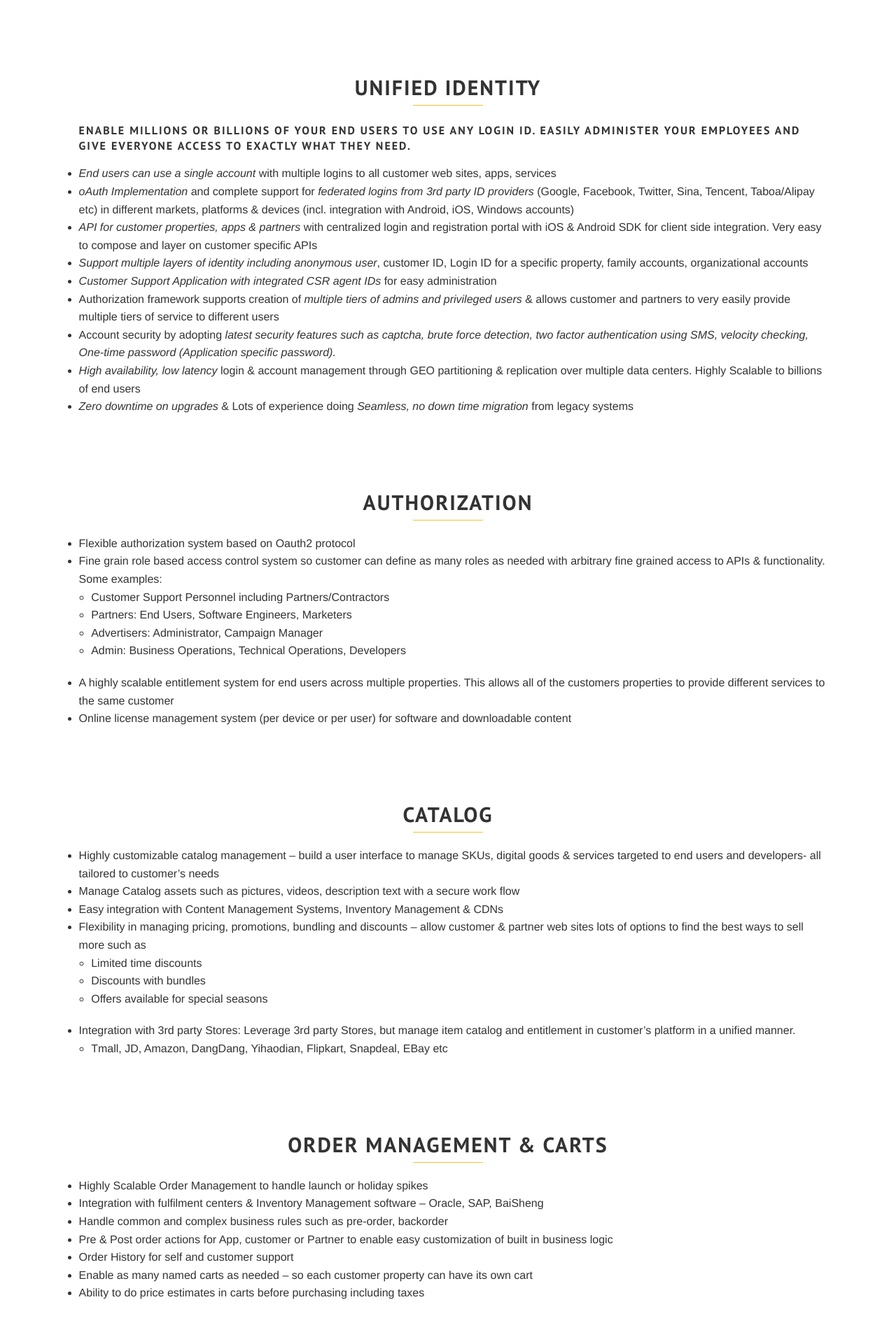
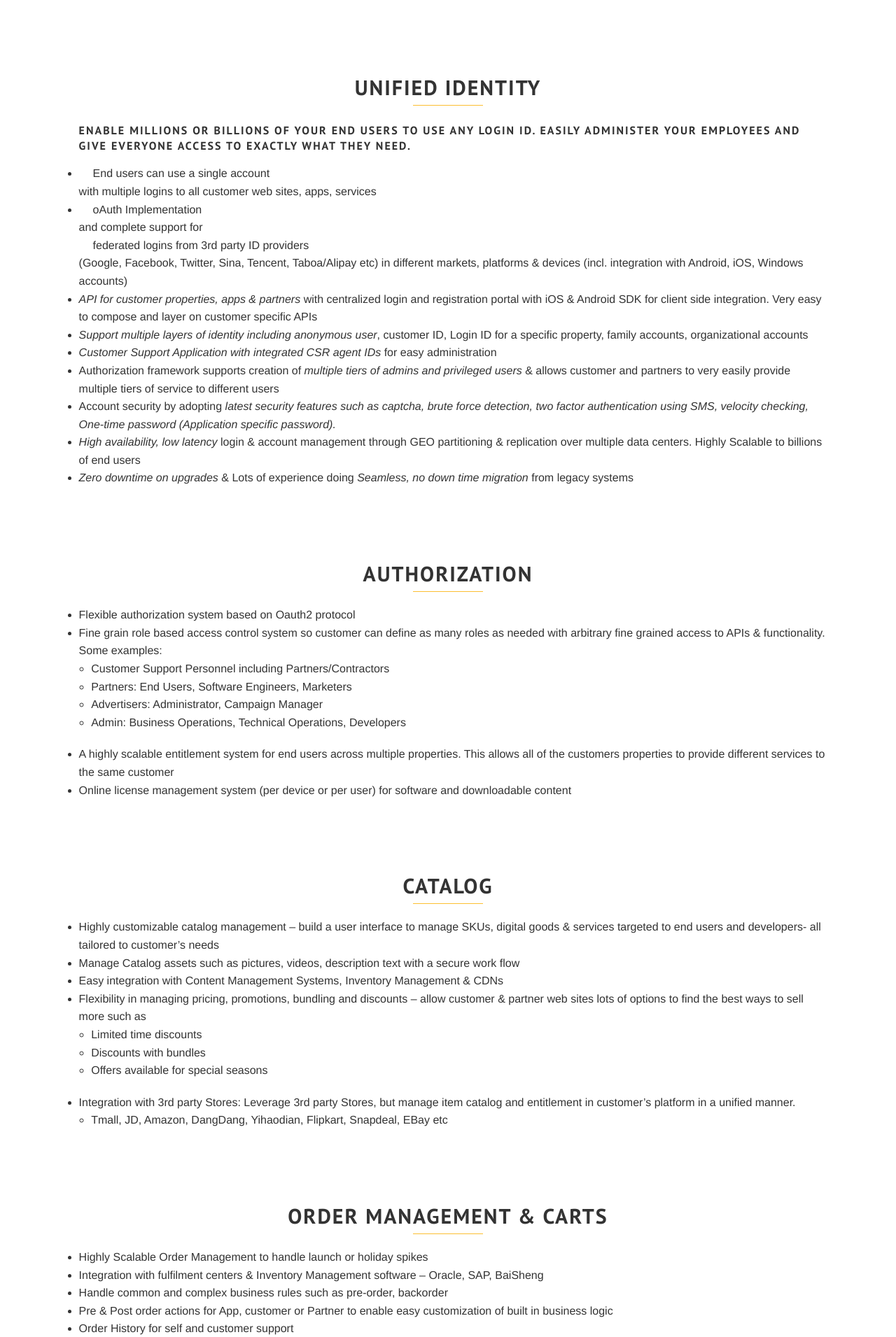
Before and after one commit to jrgallelli/jrgallelli.github.io, a Jekyll site: the page built from services.html, in a window 1280 px wide. Shown: the part 859-2770 px from the top of the page at 70% size. Built offline with Jekyll 4.4.1, drawn with Linux system fonts in a browser that asks for light colours; some web fonts are replaced; Markdown is read by kramdown in place of the engine named in the settings.

```diff
--- a/services.html
+++ b/services.html
@@ -20,8 +20,8 @@ section_id: services
 
 <ul>
 <H4>Enable millions or billions of your end users to use any login ID. Easily administer your employees and give everyone access to exactly what they need.</H4>
- <li><i>End users can use a single account </i> with multiple logins to all customer web sites, apps, services </li>
- <li><i>oAuth Implementation</i> and complete support for <i>federated logins from 3rd party ID providers</i> (Google, Facebook, Twitter, Sina, Tencent, Taboa/Alipay etc) in different markets, platforms & devices (incl. integration with Android, iOS, Windows accounts)</li>
+ <li><ul>End users can use a single account </ul> with multiple logins to all customer web sites, apps, services </li>
+ <li><ul>oAuth Implementation</ul> and complete support for <ul>federated logins from 3rd party ID providers</ul> (Google, Facebook, Twitter, Sina, Tencent, Taboa/Alipay etc) in different markets, platforms & devices (incl. integration with Android, iOS, Windows accounts)</li>
  <li><i> API for customer properties, apps & partners </i>with centralized login and registration portal with iOS & Android SDK for client side integration. Very easy to compose and layer on customer specific APIs</li>
  <li><i>Support multiple layers of identity including anonymous user</i>, customer ID, Login ID for a specific property, family accounts, organizational accounts</li>
  <li><i>Customer Support Application with integrated CSR agent IDs</i> for easy administration</li>
```
